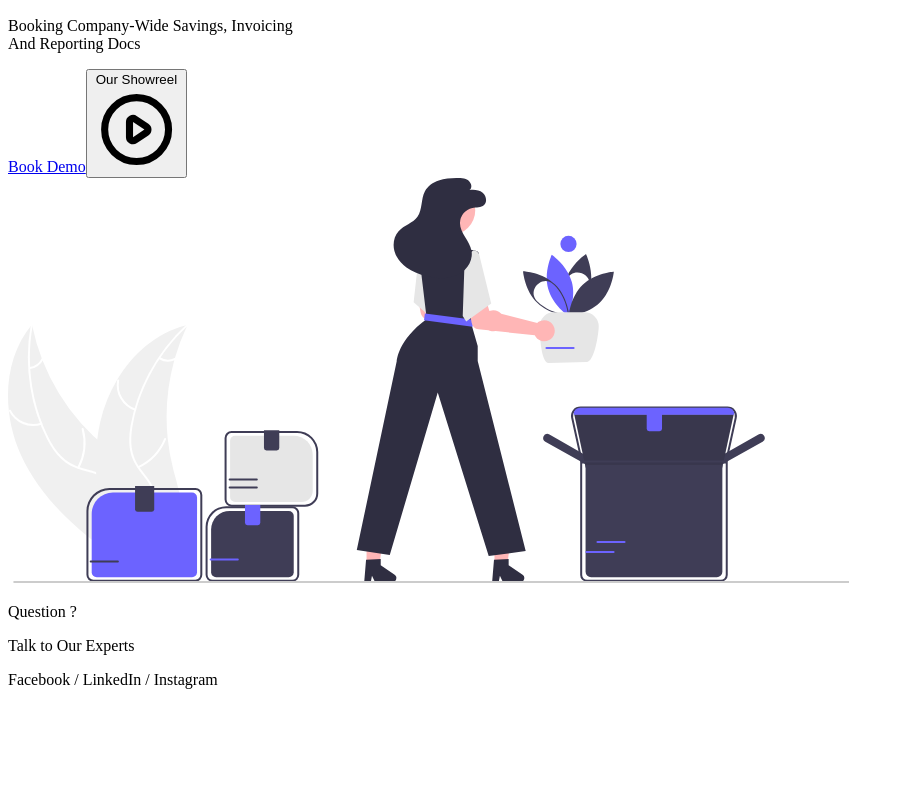
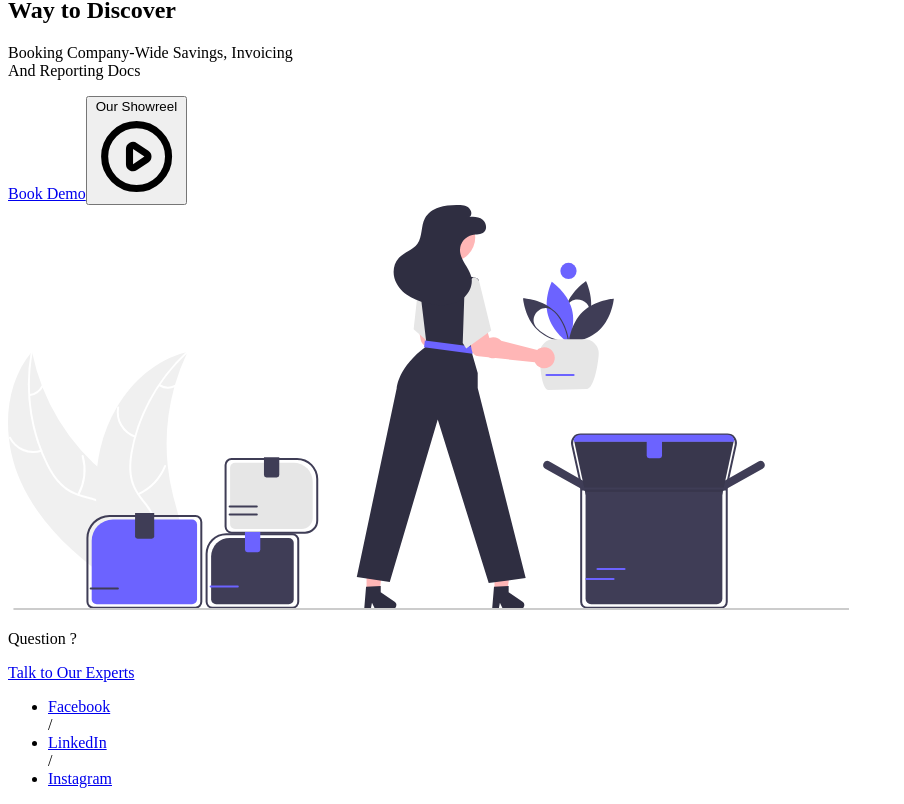
Before and after one commit to Maverickk6/landing-page, a Next.js app: page / in a window 1280 px wide. Shown: the part 252-1056 px from the top of the page, without its empty margins (0-904 px from the left). Before the commit the page ends 957 px from the top, so only its background shows below. Built offline with nearby package versions, Linux system fonts and the light colour scheme.

Commit message:
further restructuring

```diff
--- a/pages/index.js
+++ b/pages/index.js
@@ -5,34 +5,34 @@ export default function Home() {
   return (
     <div class=" w-full min-h-screen container mx-auto bg-orange-300 p-5 ">
       <nav class="flex items-center flex-row justify-between py-8 mb-10">
-        <div class="flex flex-row">
-          <div class="bg-gradient-to-r from-purple-600 to-red-600 w-10 h-10 rounded-full"></div>
+        <div class="flex flex-row items-center">
+          <div class="bg-black w-12 h-12 rounded-full"></div>
           <h1 class="text-3xl text-gray-600 ml-3">Logo</h1>
         </div>
         <ul class="flex items-center space-x-2">
           <li>
-            <a href="#" class="text-gray-600 hover:bg-gray-50 p-4">
+            <a href="#" class="text-gray-600 text-xl hover:bg-gray-50 p-4">
               Conference
             </a>
           </li>
           <li>
-            <a href="#" class="text-gray-600 hover:bg-gray-50 p-4">
+            <a href="#" class="text-gray-600 text-xl hover:bg-gray-50 p-4">
               Tickets
             </a>
           </li>
           <li>
-            <a href="#" class="text-gray-600 hover:bg-gray-50 p-4">
+            <a href="#" class="text-gray-600 text-xl hover:bg-gray-50 p-4">
               Contact
             </a>
           </li>
         </ul>
         <div>
-          <a href="#" class="text-gray-600 hover:bg-gray-50 p-4">
+          <a href="#" class="text-gray-600 hover:bg-gray-50 text-xl p-4">
             Login
           </a>
           <a
             href="#"
-            class="bg-gray-900 text-gray-50 hover:bg-gray-600 p-3 px-5 rounded-sm"
+            class="bg-gray-900 text-gray-50 hover:bg-gray-600 p-3 px-5 text-xl rounded-sm"
           >
             Register
           </a>
@@ -43,12 +43,12 @@ export default function Home() {
         <div class="w-2/5 flex flex-col justify-center p-4">
           <div class="flex flex-row items-center mb-6">
             <div class="bg-gray-900 h-1 w-14 mr-4"></div>
-            <h2 class="text-2xl text-gray-500"> Office Space</h2>
+            <h2 class="text-3xl text-gray-500"> Office Space</h2>
           </div>
-          <h2 class="font-serif text-5xl text-gray-600 mb-8">
-            The New Way to Discover
+          <h2 class="font-sans-serif font-bold text-7xl text-gray-600 mb-8">
+            The New <br/> Way to Discover
           </h2>
-          <p class="text-xl text-gray-600 tracking-wide mb-8">
+          <p class="text-2xl text-gray-600 tracking-wide mb-8">
             Booking Company-Wide Savings, Invoicing <br /> And Reporting Docs
           </p>
 
@@ -88,18 +88,30 @@ export default function Home() {
           <img src="/undraw_moving_re_pipp.svg" class="w-full" />
         </div>
       </main>
+
+    {/* <--footer --> */}
       <footer class="flex flex-row justify-between mx-auto items-center mt-60 p-16">
         <div class="flex flex-row w-3/5 items-center">
           <div class="bg-black w-16 h-16 rounded-full mr-5"></div>
           <div>
-            <p class="text-xl text-bold mt-2">Question ?</p>
-            <p class="text-xl font-bold ">Talk to Our Experts</p>
+            <p class="text-xl font-bold mt-2">Question ?</p>
+            <a href="#" class="text-xl font-bold ">Talk to Our Experts</a>
           </div>
         </div>
         <div>
-          <p class="text-xl font-bold tracking-wide">
-            Facebook / LinkedIn / Instagram
-          </p>
+          <ul class="flex flex-row text-xl font-bold">
+            <li class="mr-2">
+              <a href="#">Facebook</a>
+            </li>
+            /
+            <li class="mr-2 ml-2">
+              <a href="#">LinkedIn</a>
+            </li>
+            /
+            <li class="ml-2" >
+              <a href="#">Instagram</a>
+            </li>
+          </ul>
         </div>
       </footer>
     </div>
```
